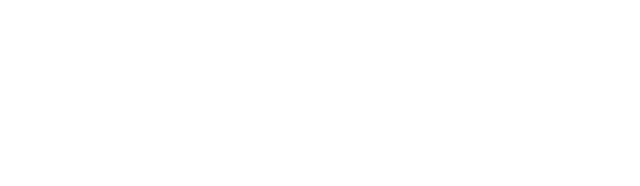
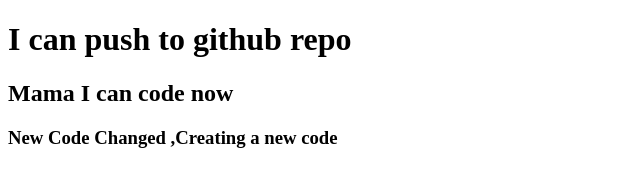
Before and after one commit to arafathossen-57321/my-second-repo, a plain HTML site: page index.html in a window 1280 px wide. Shown: the whole page, without its empty margins (0-640 px from the left). Drawn offline with Linux system fonts and the light colour scheme.

Commit message:
added header

```diff
--- a/index.html
+++ b/index.html
@@ -7,6 +7,8 @@
     <title>My Second repo</title>
 </head>
 <body>
-
+    <h1>I can push to github repo</h1>
+    <h2>Mama I can code now </h2>
+    <h3>New Code Changed ,Creating a new code</h3>
 </body>
 </html>
```
